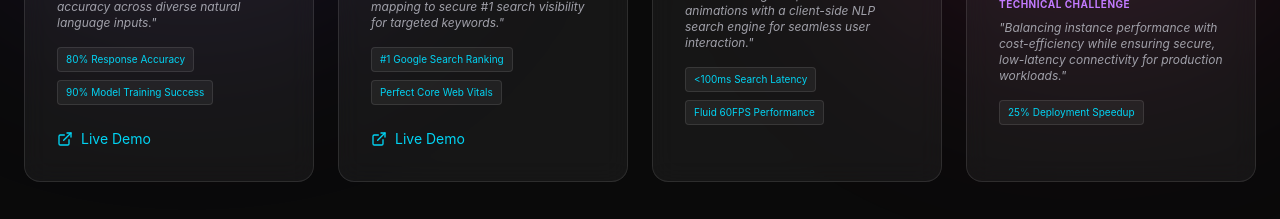
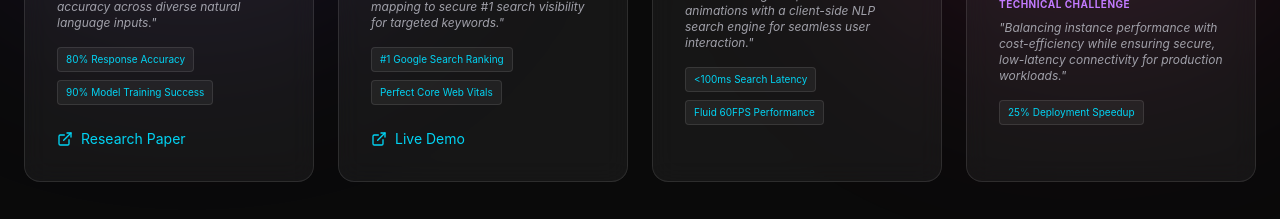
Before and after one commit to BrikeshG/Myportfolio, a React (Vite) app: page / in a window 1280 px wide. Shown: the part 3360-3579 px from the top of the page. Built offline with nearby package versions, Linux system fonts and the light colour scheme.

Commit message:
Change Healthcare Chatbot link to Research Paper + Portfolio header

```diff
--- a/src/components/Projects.jsx
+++ b/src/components/Projects.jsx
@@ -136,7 +136,7 @@ export default function Projects() {
                                             className="flex items-center gap-2 text-sm text-cyan-400 hover:text-cyan-300 transition-colors"
                                         >
                                             <ExternalLink size={16} />
-                                            Live Demo
+                                            {project.linkLabel || 'Live Demo'}
                                         </motion.a>
                                     )}
                                 </div>
--- a/src/constants/index.js
+++ b/src/constants/index.js
@@ -41,6 +41,7 @@ export const PROJECTS = [
         color: 'purple',
         size: 'large',
         liveUrl: 'https://www.researchgate.net/publication/369939655_BUILDING_A_CHATBOT_FOR_HEALTHCARE_USING_NLP',
+        linkLabel: 'Research Paper',
         githubUrl: null
     },
     {
```
